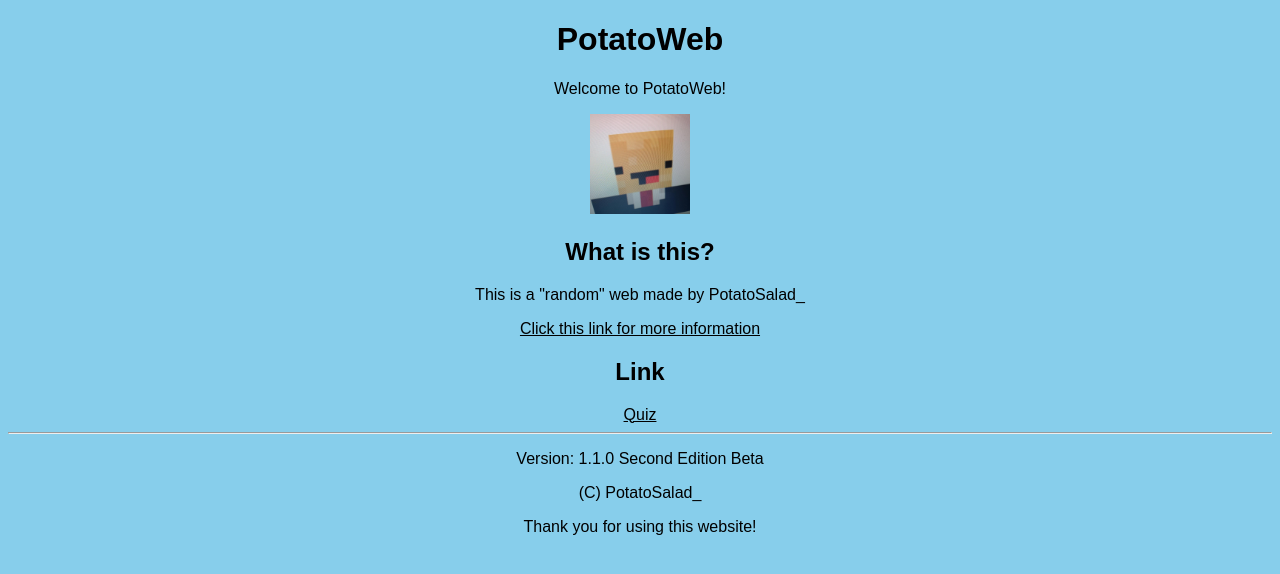
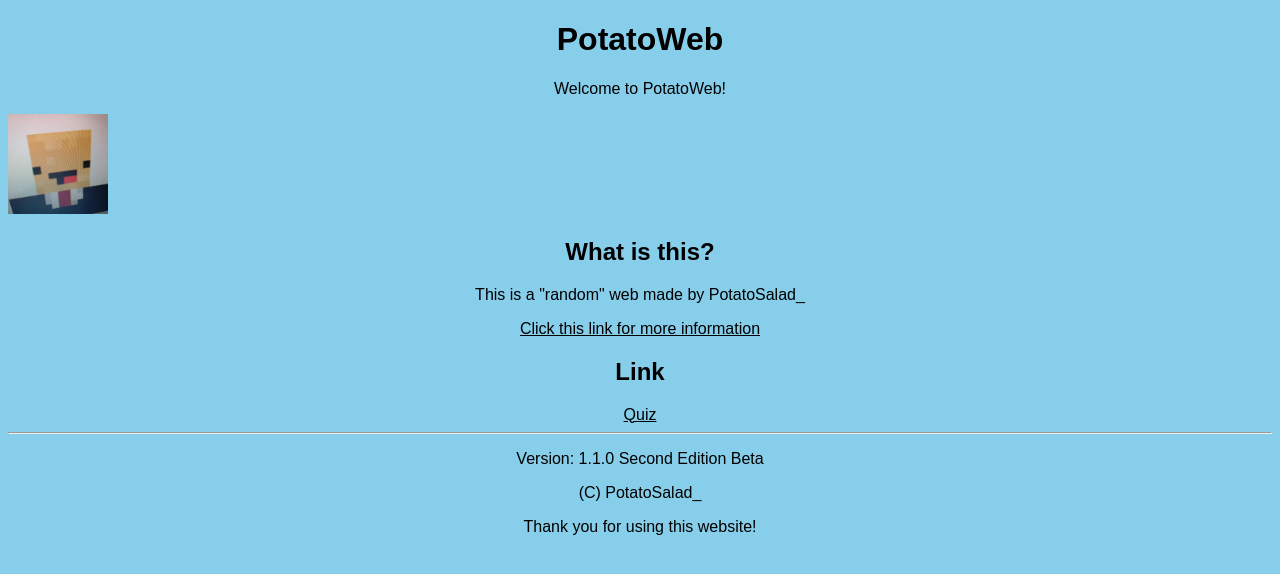
Before and after one commit to potatosalad696/potatosalad696.github.io-extremely-old, a plain HTML site: page index.html in a window 1280 px wide. Drawn offline with Linux system fonts and the light colour scheme.

Commit message:
1.1.0 Second Edition Beta

```diff
--- a/index.html
+++ b/index.html
@@ -13,6 +13,8 @@
         <div class="header">
             <h1>PotatoWeb</h1>
             <p>Welcome to PotatoWeb!</p>
+        </div>
+        <div class="img1">
             <img src="qentang.jpeg" width="100">
         </div>
         <div class="content1">
--- a/style.css
+++ b/style.css
@@ -4,6 +4,9 @@ html {
 .header {
     text-align: center;
     font-family: sans-serif;
+}
+.img1 {
+    border-radius: 50%;
 }
 .content1 {
     text-align: center;
```
